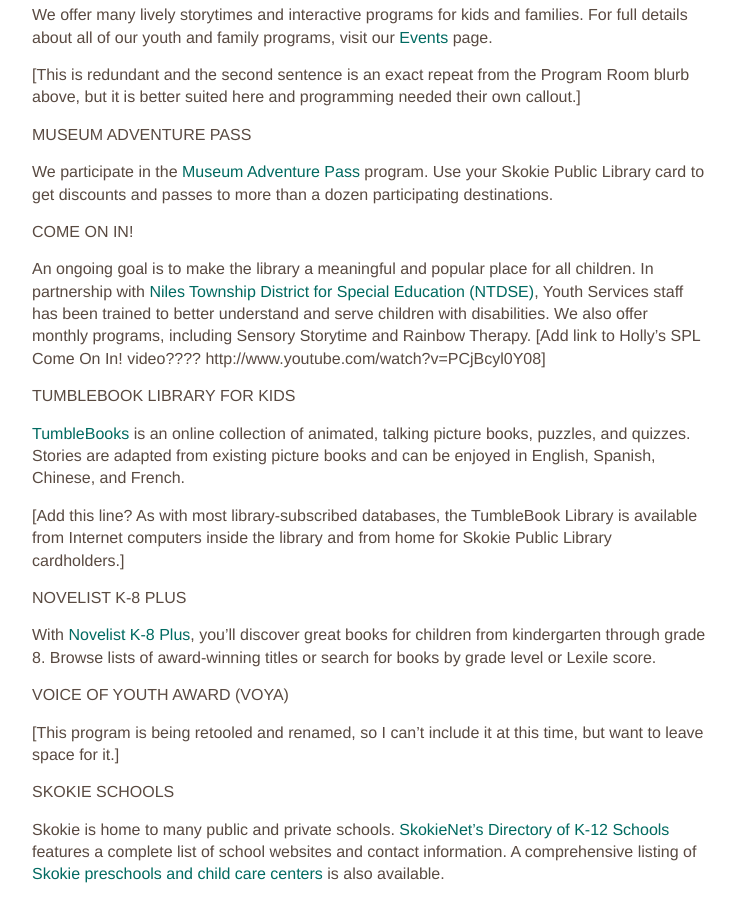
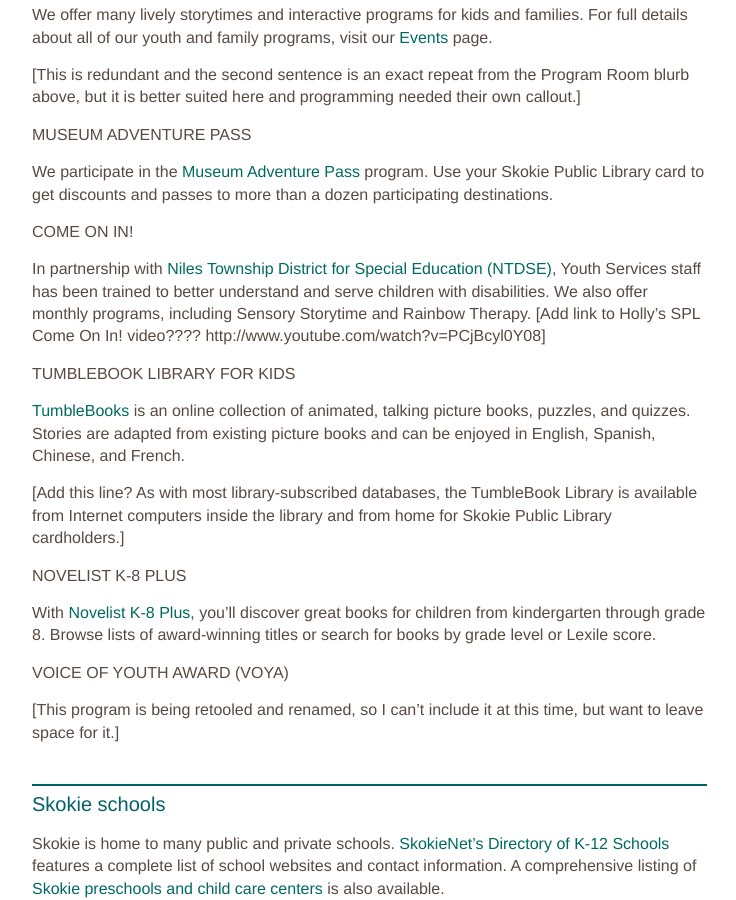
Before and after one commit to skokielibrary/spl-content, a Jekyll site: the page built from _content/mandy/services--parents.markdown, in a window 1280 px wide and 900 px high, scrolled down 1016 px. Shown: the whole window, without its empty margins (126-862 px from the left). Built offline with Jekyll 4.4.1, drawn with Linux system fonts in a browser that asks for light colours.

Commit message:
Updated services--parents.markdown

```diff
--- a/_content/mandy/services--parents.markdown
+++ b/_content/mandy/services--parents.markdown
@@ -35,7 +35,7 @@ We participate in the [Museum Adventure Pass](http://www.museumadventure.org/) p
 
 ###Come On In!
 
-An ongoing goal is to make the library a meaningful and popular place for all children. In partnership with  [Niles Township District for Special Education (NTDSE)](http://www.ntdse.org/), Youth Services staff has been trained to better understand and serve children with disabilities. We also offer monthly programs, including Sensory Storytime and Rainbow Therapy.
+In partnership with  [Niles Township District for Special Education (NTDSE)](http://www.ntdse.org/), Youth Services staff has been trained to better understand and serve children with disabilities. We also offer monthly programs, including Sensory Storytime and Rainbow Therapy.
 [Add link to Holly's SPL Come On In! video???? http://www.youtube.com/watch?v=PCjBcyl0Y08]
 
 
@@ -52,7 +52,7 @@ With [Novelist K-8 Plus](http://web.b.ebscohost.com/novpk8/search/novbasic?sid=9
 ###Voice of Youth Award (VOYA)
 [This program is being retooled and renamed, so I can't include it at this time, but want to leave space for it.]
 
-###Skokie schools
+##Skokie schools
 
 Skokie is home to many public and private schools. [SkokieNet's Directory of K-12 Schools](http://skokienet.org/taxonomy/term/1619) features a complete list of school websites and contact information. A comprehensive listing of  [Skokie preschools and child care centers](http://www.skokienet.org/preschoolchildcare) is also available.
 
```
